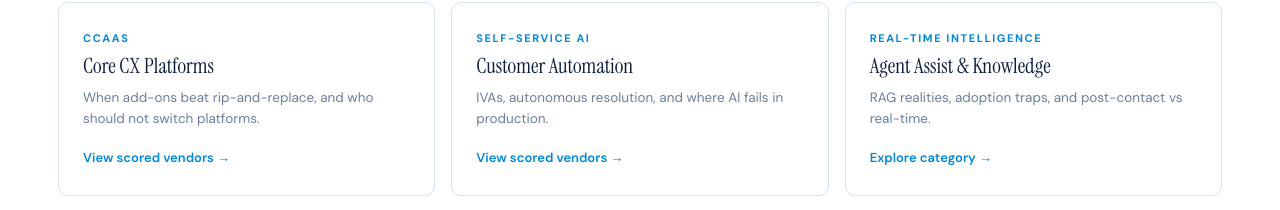
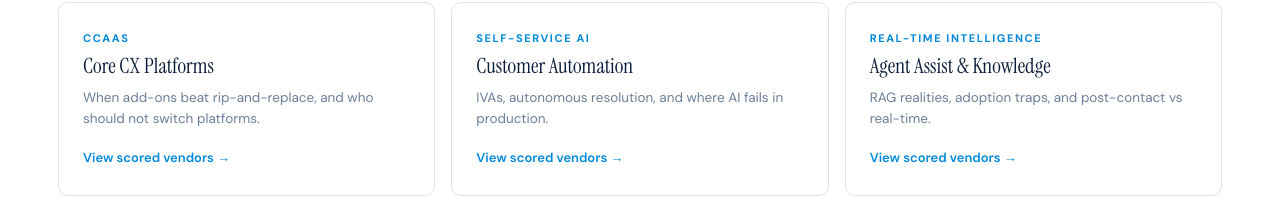
Before and after one commit to thomasbakerj-lgtm/CENTER-OF-CX, a React (Vite) app: page / in a window 1280 px wide. Shown: the part 1740-1950 px from the top of the page. Built offline with nearby package versions, Linux system fonts and the light colour scheme.

Commit message:
Update Homepage.jsx

```diff
--- a/Homepage.jsx
+++ b/Homepage.jsx
@@ -197,7 +197,7 @@ function Platforms() {
   const cats = [
     { t: "Core CX Platforms", s: "CCaaS", d: "When add-ons beat rip-and-replace, and who should not switch platforms.", h: "/vendors/ccaas" },
     { t: "Customer Automation", s: "Self-Service AI", d: "IVAs, autonomous resolution, and where AI fails in production.", h: "/vendors/iva" },
-    { t: "Agent Assist & Knowledge", s: "Real-time Intelligence", d: "RAG realities, adoption traps, and post-contact vs real-time." },
+    { t: "Agent Assist & Knowledge", s: "Real-time Intelligence", d: "RAG realities, adoption traps, and post-contact vs real-time.", h: "/vendors/agent-assist" },
     { t: "Workforce & Quality", s: "Management", d: "Forecasting truth, AI QA vs human QA, and cost control levers." },
     { t: "Experience Analytics", s: "& Voice of Customer", d: "Root cause vs vanity metrics. Journey visibility that matters.", h: "/vendors/analytics" },
     { t: "CX Orchestration", s: "& Workflow", d: "Routing is dead. Orchestration patterns for CCaaS + CRM + ITSM convergence.", h: "/vendors/acd-routing" },
```
